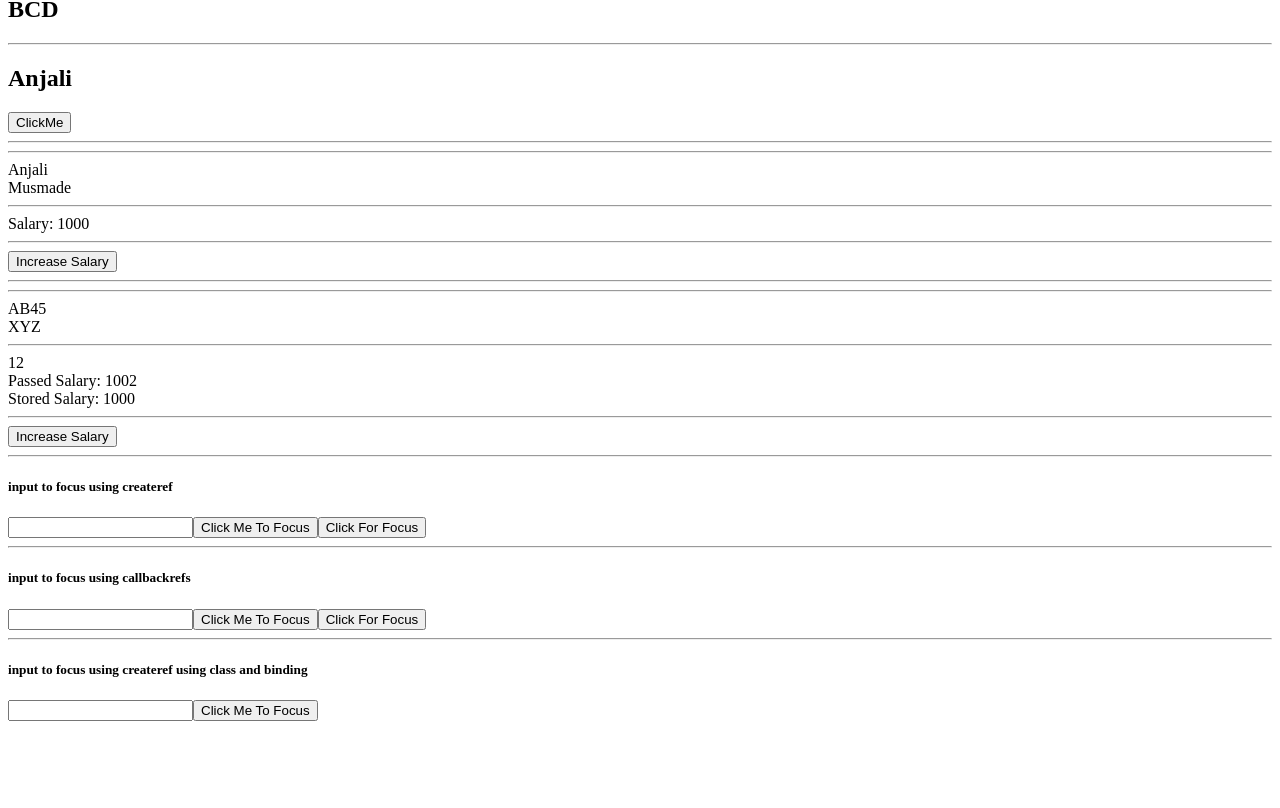
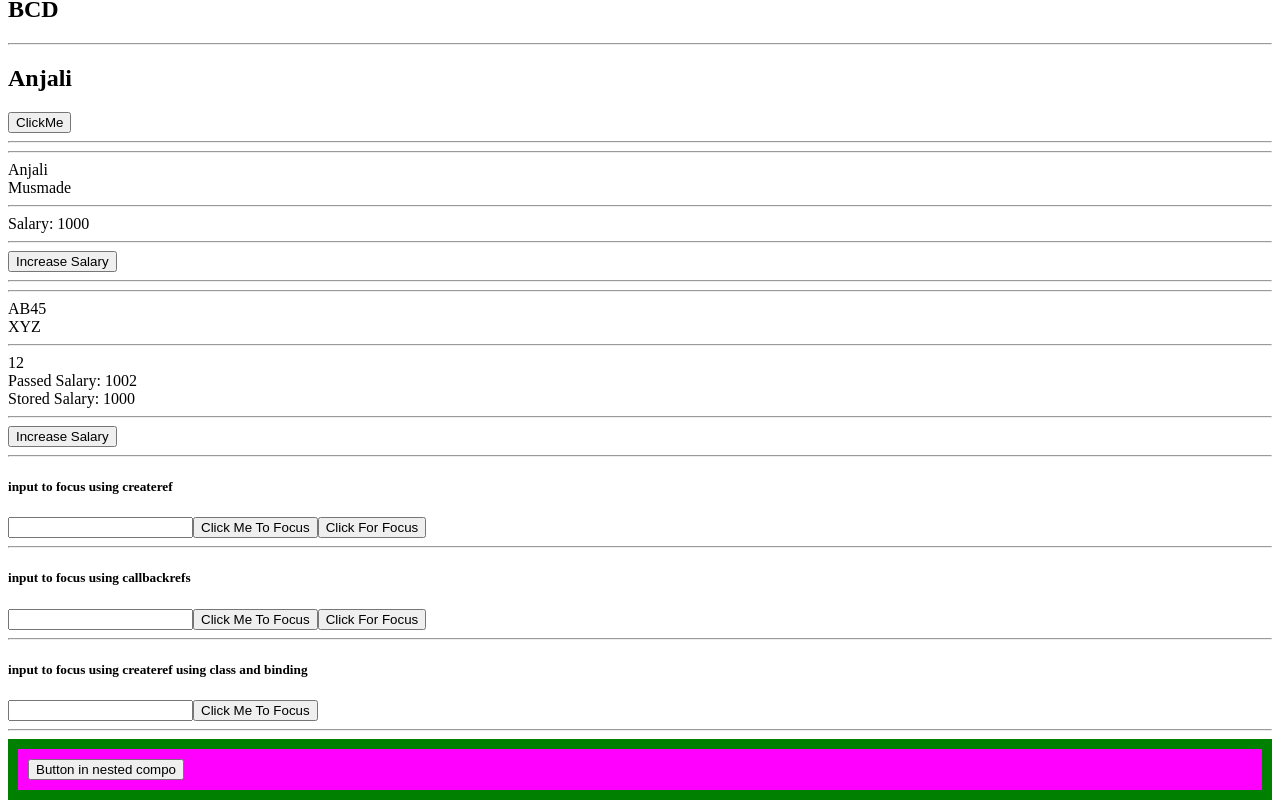
Before and after one commit to AnjaliMusmade/day1-basic-react, a React (Create React App) app: page / in a window 1280 px wide. Shown: the part 496-1304 px from the top of the page. Before the commit the page ends 1225 px from the top, so only its background shows below. Built offline with nearby package versions, Linux system fonts and the light colour scheme.

Commit message:
1 file modified, 1 added

```diff
--- a/App.tsx
+++ b/App.tsx
@@ -11,7 +11,7 @@ import DestructuringInArgumets from './components/DestructuringInArgumets';
 import InputBoxFocus from './components/InputBoxFocus';
 import InputBoxFocusCallBackRef from './components/InputBoxFocusCallBackRef';
 import InputBoxFocusClass from './components/InputBoxFocusClass';
-
+import BorderComponent from './components/BorderComponent';
 
 
 
@@ -36,7 +36,14 @@ export default function App(){
    Salary="1002"/><hr/>
    <InputBoxFocus/><hr/>
    <InputBoxFocusCallBackRef/><hr/>
-   <InputBoxFocusClass/>
+   <InputBoxFocusClass/><hr/>
+   <BorderComponent>
+   <div>
+   {//to use the nested components cutomized as we need.
+   }
+   <button>Button in nested compo</button>
+   </div>
+   </BorderComponent>
   </div>
   )
 }
--- /dev/null
+++ b/components/BorderComponent.tsx
@@ -0,0 +1,9 @@
+import React from 'react';
+
+export default props=> (
+  <div style={{backgroundColor:"green", padding:10}}>
+<div style={{backgroundColor:"magenta", padding:10 }}>
+{props.children}
+</div>
+  </div>
+)
```
